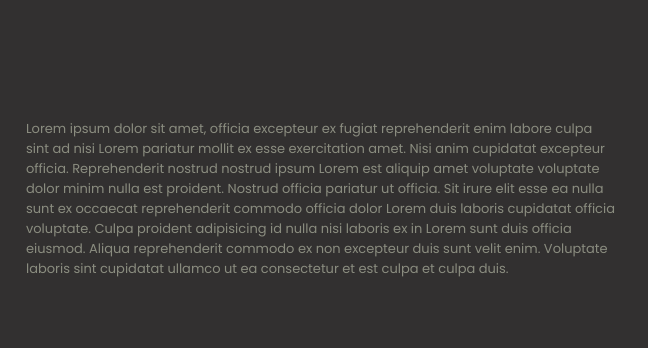
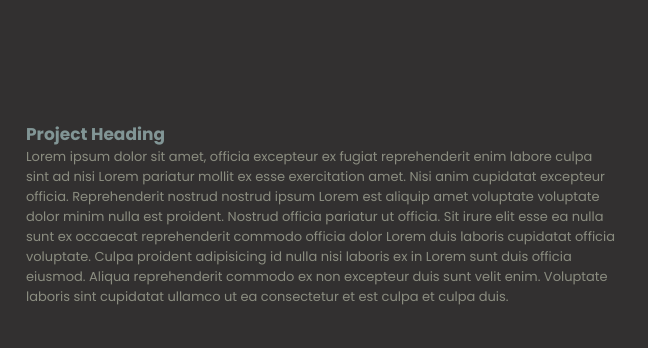
Before and after one commit to SamipPaudel/portfolio-website, a plain HTML site: page index.html in a window 1280 px wide. Shown: the part 754-1102 px from the top of the page, 632-1280 px from the left. Drawn offline with Linux system fonts and the light colour scheme.

Commit message:
Added Project Title in Featured Project Section

```diff
--- a/css/style.css
+++ b/css/style.css
@@ -194,3 +194,11 @@ nav img{
     opacity: 50%;
     text-align:left;
 }
+.pr-textarea{
+    display: flex;
+    flex-direction: column;
+}
+.pr-heading{
+    margin-left: 30px;
+    margin-top: 30px;
+}
--- a/index.html
+++ b/index.html
@@ -60,8 +60,14 @@
                 <div class="pr-image">
                    <img src="assets/pr.png" alt="image">
                 </div>
-                <div class="pr-text">
-                   <p>Lorem ipsum dolor sit amet, officia excepteur ex fugiat reprehenderit enim labore culpa sint ad nisi Lorem pariatur mollit ex esse exercitation amet. Nisi anim cupidatat excepteur officia. Reprehenderit nostrud nostrud ipsum Lorem est aliquip amet voluptate voluptate dolor minim nulla est proident. Nostrud officia pariatur ut officia. Sit irure elit esse ea nulla sunt ex occaecat reprehenderit commodo officia dolor Lorem duis laboris cupidatat officia voluptate. Culpa proident adipisicing id nulla nisi laboris ex in Lorem sunt duis officia eiusmod. Aliqua reprehenderit commodo ex non excepteur duis sunt velit enim. Voluptate laboris sint cupidatat ullamco ut ea consectetur et est culpa et culpa duis.</p>
+                <div class="pr-textarea">
+                     <div class="pr-heading">
+                        <h1>Project Heading</h1>
+                    </div>
+                    <div class="pr-text">
+                        <p>Lorem ipsum dolor sit amet, officia excepteur ex fugiat reprehenderit enim labore culpa sint ad nisi Lorem pariatur mollit ex esse exercitation amet. Nisi anim cupidatat excepteur officia. Reprehenderit nostrud nostrud ipsum Lorem est aliquip amet voluptate voluptate dolor minim nulla est proident. Nostrud officia pariatur ut officia. Sit irure elit esse ea nulla sunt ex occaecat reprehenderit commodo officia dolor Lorem duis laboris cupidatat officia voluptate. Culpa proident adipisicing id nulla nisi laboris ex in Lorem sunt duis officia eiusmod. Aliqua reprehenderit commodo ex non excepteur duis sunt velit enim. Voluptate laboris sint cupidatat ullamco ut ea consectetur et est culpa et culpa duis.</p>
+                    </div>
+
                 </div>
             </div>
         </div>
```
